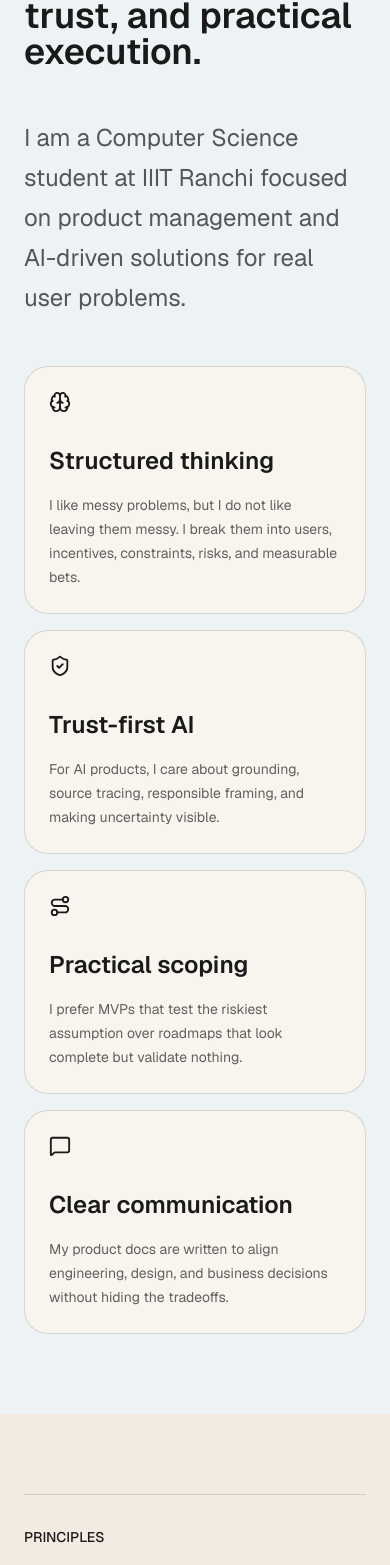
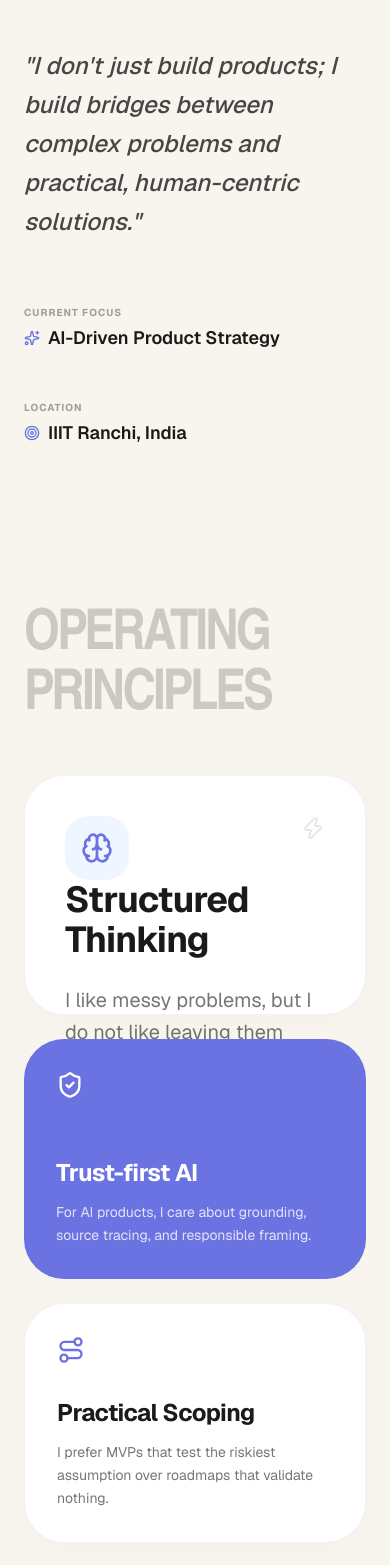
Before and after one commit to Pratyus-Saha/pm-portfolio, a Next.js app: page /about in a window 390 px wide. Shown: the part 343-1908 px from the top of the page. Built offline with nearby package versions, Linux system fonts and the light colour scheme.

Commit message:
Complete redesign of About page with Bento-grid and editorial layout

```diff
--- a/src/app/about/page.tsx
+++ b/src/app/about/page.tsx
@@ -1,68 +1,188 @@
-import type { Metadata } from "next";
-import { Brain, MessageSquare, Route, ShieldCheck } from "lucide-react";
-import { Section } from "@/components/section";
+"use client";
 
-export const metadata: Metadata = {
-  title: "About",
-  description: "Operating style, product principles, and collaboration approach.",
-};
+import { motion } from "motion/react";
+import { Brain, MessageSquare, Route, ShieldCheck, Sparkles, Target, Zap } from "lucide-react";
+import { FadeIn } from "@/components/fade-in";
+import { AboutPortrait } from "@/components/about-portrait";
+import { TypographicStamp } from "@/components/typographic-stamp";
 
 const values = [
   {
     icon: Brain,
     title: "Structured thinking",
     copy: "I like messy problems, but I do not like leaving them messy. I break them into users, incentives, constraints, risks, and measurable bets.",
+    size: "large",
+    color: "bg-blue-50/50"
   },
   {
     icon: ShieldCheck,
     title: "Trust-first AI",
-    copy: "For AI products, I care about grounding, source tracing, responsible framing, and making uncertainty visible.",
+    copy: "For AI products, I care about grounding and responsible framing.",
+    size: "small",
+    color: "bg-purple-50/50"
   },
   {
     icon: Route,
     title: "Practical scoping",
     copy: "I prefer MVPs that test the riskiest assumption over roadmaps that look complete but validate nothing.",
+    size: "small",
+    color: "bg-orange-50/50"
   },
   {
     icon: MessageSquare,
     title: "Clear communication",
     copy: "My product docs are written to align engineering, design, and business decisions without hiding the tradeoffs.",
+    size: "medium",
+    color: "bg-green-50/50"
   },
 ];
 
 export default function AboutPage() {
   return (
-    <main className="pt-28">
-      <Section eyebrow="About" title="A product builder focused on clarity, trust, and practical execution.">
-        <div className="grid gap-12 lg:grid-cols-[0.8fr_1.2fr]">
-          <p className="text-2xl leading-10 text-foreground/72">
-            I am a Computer Science student at IIIT Ranchi focused on product management and AI-driven solutions for
-            real user problems.
-          </p>
-          <div className="grid gap-4 sm:grid-cols-2">
-            {values.map((value) => (
-              <div key={value.title} className="rounded-[24px] border border-[var(--line)] bg-paper p-6">
-                <value.icon size={22} aria-hidden="true" />
-                <h2 className="mt-8 text-2xl font-semibold">{value.title}</h2>
-                <p className="mt-4 text-sm leading-6 text-foreground/68">{value.copy}</p>
+    <main className="min-h-screen bg-[#f8f5ef] pb-32 pt-32 overflow-x-hidden">
+      {/* 1. EDITORIAL HERO SECTION */}
+      <section className="px-6 md:px-12 lg:px-24">
+        <div className="mx-auto max-w-[1400px]">
+          <div className="grid gap-16 lg:grid-cols-[1.2fr_0.8fr] lg:items-start">
+            <FadeIn direction="up">
+              <div className="relative">
+                <span className="mb-4 inline-block rounded-full bg-foreground px-4 py-1.5 text-[10px] font-bold uppercase tracking-[0.3em] text-background">
+                  The Mindset
+                </span>
+                <h1 className="hero-condensed mt-4 text-[clamp(4rem,12vw,9rem)] leading-[0.8] text-foreground tracking-tighter">
+                  CLARITY.<br/>TRUST.<br/>EXECUTION.
+                </h1>
+                <p className="mt-12 text-2xl leading-relaxed text-foreground/80 max-w-2xl font-medium italic">
+                  "I don't just build products; I build bridges between complex problems and practical, human-centric solutions."
+                </p>
+                <div className="mt-16 flex flex-wrap gap-12 items-center">
+                  <div className="flex flex-col gap-1">
+                    <span className="text-[10px] font-bold uppercase tracking-widest text-foreground/40">Current Focus</span>
+                    <span className="text-lg font-semibold text-foreground flex items-center gap-2">
+                      <Sparkles size={16} className="text-[#6b72e1]" /> AI-Driven Product Strategy
+                    </span>
+                  </div>
+                  <div className="flex flex-col gap-1">
+                    <span className="text-[10px] font-bold uppercase tracking-widest text-foreground/40">Location</span>
+                    <span className="text-lg font-semibold text-foreground flex items-center gap-2">
+                      <Target size={16} className="text-[#6b72e1]" /> IIIT Ranchi, India
+                    </span>
+                  </div>
+                </div>
               </div>
-            ))}
+            </FadeIn>
+
+            <FadeIn direction="left" delay={0.2} className="relative hidden lg:block">
+              <div className="sticky top-40">
+                <AboutPortrait />
+                <TypographicStamp className="absolute -bottom-8 -right-8 scale-90" />
+              </div>
+            </FadeIn>
           </div>
         </div>
-      </Section>
-      <Section eyebrow="Principles" title="The product habits I try to bring into every project." tone="secondary">
-        <div className="grid gap-4 md:grid-cols-3">
-          {[
-            "Start with the user behavior, not the feature idea.",
-            "Make the decision logic explicit enough that others can challenge it.",
-            "Treat constraints as product inputs, not excuses.",
-          ].map((item) => (
-            <div key={item} className="rounded-[24px] border border-[var(--line)] bg-paper/70 p-6 text-xl leading-8">
-              {item}
+      </section>
+
+      {/* 2. MODERN BENTO GRID SECTION */}
+      <section className="mt-40 px-6 md:px-12 lg:px-24">
+        <div className="mx-auto max-w-[1400px]">
+          <FadeIn>
+            <h2 className="hero-condensed text-6xl md:text-8xl text-foreground/20 uppercase tracking-tighter">
+              Operating Principles
+            </h2>
+          </FadeIn>
+
+          <div className="mt-12 grid grid-cols-1 md:grid-cols-3 gap-6 auto-rows-[240px]">
+            {/* Bento Card 1: Large */}
+            <motion.div
+              whileHover={{ y: -8 }}
+              className="md:col-span-2 md:row-span-2 rounded-[40px] bg-white p-10 md:p-16 border border-black/5 shadow-[0_4px_30px_rgba(0,0,0,0.02)] flex flex-col justify-between group"
+            >
+              <div className="flex justify-between items-start">
+                <div className="h-16 w-16 rounded-3xl bg-blue-50 flex items-center justify-center text-[#6b72e1] group-hover:scale-110 transition-transform duration-500">
+                  <Brain size={32} />
+                </div>
+                <Zap size={24} className="text-foreground/10" />
+              </div>
+              <div>
+                <h3 className="text-4xl font-bold tracking-tight text-foreground">Structured Thinking</h3>
+                <p className="mt-6 text-xl text-foreground/60 leading-relaxed max-w-xl">
+                  I like messy problems, but I do not like leaving them messy. I break them into users, incentives, constraints, risks, and measurable bets.
+                </p>
+              </div>
+            </motion.div>
+
+            {/* Bento Card 2: Small */}
+            <motion.div
+              whileHover={{ y: -8 }}
+              className="rounded-[40px] bg-[#6b72e1] p-8 text-white flex flex-col justify-between"
+            >
+              <ShieldCheck size={28} />
+              <div>
+                <h3 className="text-2xl font-bold tracking-tight">Trust-first AI</h3>
+                <p className="mt-3 text-sm text-white/80 leading-relaxed">
+                  For AI products, I care about grounding, source tracing, and responsible framing.
+                </p>
+              </div>
+            </motion.div>
+
+            {/* Bento Card 3: Small */}
+            <motion.div
+              whileHover={{ y: -8 }}
+              className="rounded-[40px] bg-white p-8 border border-black/5 shadow-[0_4px_30px_rgba(0,0,0,0.02)] flex flex-col justify-between"
+            >
+              <Route size={28} className="text-[#6b72e1]" />
+              <div>
+                <h3 className="text-2xl font-bold tracking-tight">Practical Scoping</h3>
+                <p className="mt-3 text-sm text-foreground/60 leading-relaxed">
+                  I prefer MVPs that test the riskiest assumption over roadmaps that validate nothing.
+                </p>
+              </div>
+            </motion.div>
+
+            {/* Bento Card 4: Horizontal Medium */}
+            <motion.div
+              whileHover={{ y: -8 }}
+              className="md:col-span-3 rounded-[40px] bg-paper border border-black/5 p-10 flex flex-col md:flex-row md:items-center justify-between gap-8 group"
+            >
+              <div className="flex-1">
+                <div className="flex items-center gap-4 mb-4">
+                  <MessageSquare size={24} className="text-[#6b72e1]" />
+                  <h3 className="text-3xl font-bold tracking-tight">Clear Communication</h3>
+                </div>
+                <p className="text-lg text-foreground/60 leading-relaxed max-w-2xl">
+                  My product docs are written to align engineering, design, and business decisions without hiding the tradeoffs.
+                </p>
+              </div>
+              <div className="h-[100px] w-full md:w-[300px] rounded-2xl bg-white/50 border border-black/5 flex items-center justify-center italic text-sm text-foreground/40 font-medium">
+                Decision logic {">"} Roadmaps
+              </div>
+            </motion.div>
+          </div>
+        </div>
+      </section>
+
+      {/* 3. FINAL PHILOSOPHY SECTION */}
+      <section className="mt-40 px-6 md:px-12 lg:px-24 pb-20">
+        <div className="mx-auto max-w-[1400px] text-center">
+          <FadeIn>
+            <div className="inline-block h-1 w-24 bg-[#6b72e1] mb-12" />
+            <h2 className="text-4xl md:text-6xl font-bold tracking-tight text-foreground max-w-4xl mx-auto leading-[1.1]">
+              Treating constraints as product inputs, not excuses.
+            </h2>
+            <div className="mt-16 flex flex-col sm:flex-row justify-center gap-4">
+              <div className="rounded-full border border-black/10 px-8 py-3 text-sm font-bold uppercase tracking-widest hover:bg-foreground hover:text-background transition-all cursor-default">
+                Product Leader
+              </div>
+              <div className="rounded-full border border-black/10 px-8 py-3 text-sm font-bold uppercase tracking-widest hover:bg-foreground hover:text-background transition-all cursor-default">
+                Builder
+              </div>
+              <div className="rounded-full border border-black/10 px-8 py-3 text-sm font-bold uppercase tracking-widest hover:bg-foreground hover:text-background transition-all cursor-default">
+                IIITian
+              </div>
             </div>
-          ))}
+          </FadeIn>
         </div>
-      </Section>
+      </section>
     </main>
   );
 }
--- a/src/components/counter.tsx
+++ /dev/null
@@ -1,37 +0,0 @@
-"use client";
-
-import { useEffect, useRef, useState } from "react";
-import { useInView, useMotionValue, useSpring } from "motion/react";
-
-interface CounterProps {
-  value: number;
-  direction?: "up" | "down";
-}
-
-export function Counter({ value, direction = "up" }: CounterProps) {
-  const ref = useRef<HTMLSpanElement>(null);
-  const motionValue = useMotionValue(direction === "down" ? value : 0);
-  const springValue = useSpring(motionValue, {
-    damping: 30,
-    stiffness: 100,
-  });
-  const isInView = useInView(ref, { once: true, margin: "-100px" });
-
-  useEffect(() => {
-    if (isInView) {
-      motionValue.set(value);
-    }
-  }, [motionValue, value, isInView]);
-
-  useEffect(() => {
-    springValue.on("change", (latest) => {
-      if (ref.current) {
-        ref.current.textContent = Intl.NumberFormat("en-US").format(
-          Math.floor(latest)
-        );
-      }
-    });
-  }, [springValue]);
-
-  return <span ref={ref} />;
-}
```
Also changed, not shown: src/app/page.tsx (+52 -96 lines).
